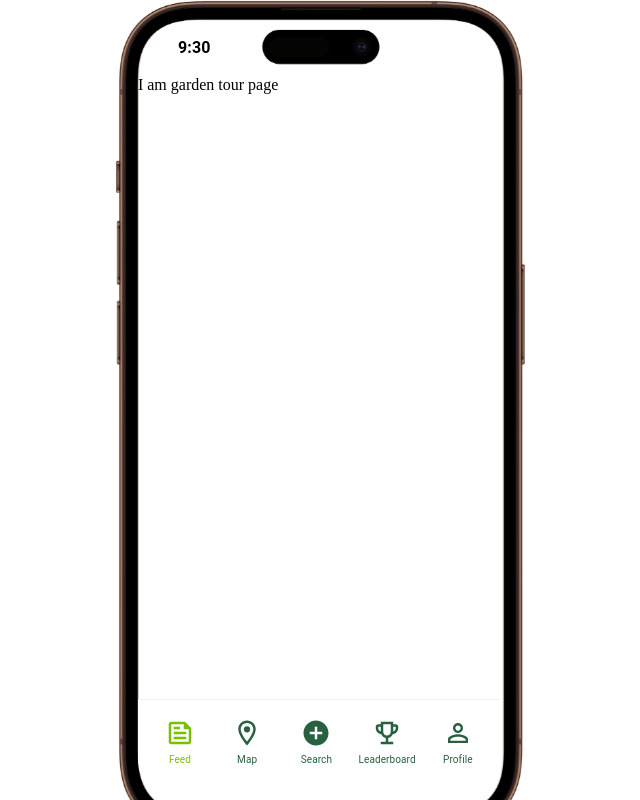
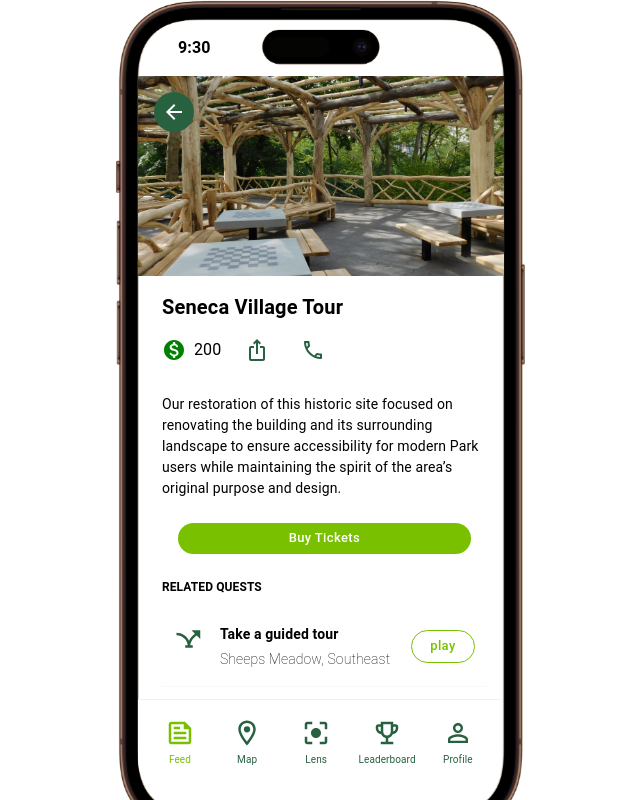
Before and after one commit to otito12/mckinsey-hackathon, a Next.js app in the folder frontend/: page /feed/action/garden-tour in a window 1280 px wide. Shown: the whole page, without its empty margins (320-960 px from the left). Built offline with nearby package versions, Linux system fonts and the light colour scheme.

Commit message:
actions done

```diff
--- a/frontend/app/components/NavBar.tsx
+++ b/frontend/app/components/NavBar.tsx
@@ -3,7 +3,7 @@ import { Button, Grid, Icon, List, Typography } from "@mui/material";
 import React, { use } from "react";
 import FeedOutlinedIcon from "@mui/icons-material/FeedOutlined";
 import LocationOnOutlinedIcon from "@mui/icons-material/LocationOnOutlined";
-import AddCircleOutlinedIcon from "@mui/icons-material/AddCircleOutlined";
+import CenterFocusStrongIcon from "@mui/icons-material/CenterFocusStrong";
 import EmojiEventsOutlinedIcon from "@mui/icons-material/EmojiEventsOutlined";
 import PersonOutlineOutlinedIcon from "@mui/icons-material/PersonOutlineOutlined";
 import { useRouter, usePathname } from "next/navigation";
@@ -84,10 +84,10 @@ export default function NavBar() {
           selected={path.includes("map")}
         />
         <NavItem
-          text={"Search"}
-          link={"search"}
-          icon={AddCircleOutlinedIcon}
-          selected={path.includes("search")}
+          text={"Lens"}
+          link={"lens"}
+          icon={CenterFocusStrongIcon}
+          selected={path.includes("lens")}
         />
         <NavItem
           text={"Leaderboard"}
--- a/frontend/app/feed/action/garden-tour/page.tsx
+++ b/frontend/app/feed/action/garden-tour/page.tsx
@@ -1,6 +1,166 @@
-import { Grid } from "@mui/material";
+"use client";
+import { Button, Grid, IconButton, Typography } from "@mui/material";
 import React from "react";
+import Image from "next/image";
+import iphonebackground from "../../../../public/feature.jpeg";
+import ArrowBackOutlinedIcon from "@mui/icons-material/ArrowBackOutlined";
+import { useRouter } from "next/navigation";
+import IosShareOutlinedIcon from "@mui/icons-material/IosShareOutlined";
+import MonetizationOnRoundedIcon from "@mui/icons-material/MonetizationOnRounded";
+import CallOutlinedIcon from "@mui/icons-material/CallOutlined";
+import SearchIcon from "@mui/icons-material/Search";
+import QuestItem from "@/app/map/sheeps-meadow/components/QuestItem";
+import AirlineStopsIcon from "@mui/icons-material/AirlineStops";
 
 export default function page() {
-  return <Grid>I am garden tour page</Grid>;
+  const router = useRouter();
+  return (
+    <Grid
+      container
+      sx={{ height: "622px", overflow: "scroll" }}
+      alignContent={"start"}
+    >
+      <Grid container sx={{ position: "relative" }}>
+        <Image
+          src={iphonebackground}
+          style={{
+            width: "366px",
+            height: "200px",
+            position: "relative",
+            objectFit: "cover",
+          }}
+          alt="iphone_here"
+        />
+        <Grid
+          item
+          sx={{
+            height: "100%",
+            position: "absolute",
+            zIndex: "5",
+            p: 2,
+          }}
+        >
+          <IconButton
+            disableRipple
+            onClick={() => {
+              router.back();
+            }}
+            sx={{
+              background: "#286140",
+              color: "white",
+              ":hover": { background: "#286140" },
+            }}
+          >
+            <ArrowBackOutlinedIcon />
+          </IconButton>
+        </Grid>
+      </Grid>
+
+      <Grid container pl={3} pr={3} alignContent={"start"}>
+        <Typography
+          fontWeight={"bold"}
+          sx={{ fontSize: "20px !important", pt: 2 }}
+        >
+          Seneca Village Tour
+        </Typography>
+
+        <Grid container pt={1}>
+          {/* Share Contact Donate */}
+          <Grid item pr={2}>
+            {" "}
+            <Grid
+              container
+              pt={1}
+              justifyContent={"start"}
+              alignItems={"center"}
+            >
+              <MonetizationOnRoundedIcon sx={{ color: "green", pr: 1 }} />
+              <Typography sx={{ color: "black" }}>200</Typography>
+            </Grid>
+          </Grid>
+          <IconButton
+            disableRipple
+            size="small"
+            sx={{
+              // borderRadius: "20px",
+              p: 1,
+              background: "white",
+              color: "#286140",
+              textTransform: "none",
+              ":hover": {
+                background: "white",
+              },
+            }}
+          >
+            <IosShareOutlinedIcon />
+          </IconButton>
+
+          <IconButton
+            disableRipple
+            size="small"
+            sx={{
+              // borderRadius: "20px",
+              ml: 2,
+              p: 1,
+              background: "white",
+              color: "#286140",
+              textTransform: "none",
+              ":hover": {
+                background: "white",
+              },
+            }}
+          >
+            <CallOutlinedIcon />
+          </IconButton>
+        </Grid>
+
+        <Grid container></Grid>
+        <Typography sx={{ fontSize: "14px", pt: 3 }}>
+          Our restoration of this historic site focused on renovating the
+          building and its surrounding landscape to ensure accessibility for
+          modern Park users while maintaining the spirit of the area’s original
+          purpose and design.
+        </Typography>
+        <Button
+          disableRipple
+          size="small"
+          sx={{
+            borderRadius: "20px",
+            pl: 2,
+            m: 2,
+            mt: 3,
+            mb: 3,
+            pr: 2,
+            width: "100%",
+            background: "#79C000",
+            color: "white",
+            textTransform: "none",
+            ":hover": {
+              background: "#79C000",
+            },
+          }}
+        >
+          Buy Tickets
+        </Button>
+        <Typography
+          sx={{ fontSize: "12px !important", pb: 2 }}
+          fontWeight={"bold"}
+        >
+          RELATED QUESTS
+        </Typography>
+        <QuestItem
+          outlined={true}
+          icon={AirlineStopsIcon}
+          title={"Take a guided tour"}
+          location={"Sheeps Meadow, Southeast"}
+        />
+        <QuestItem
+          outlined={true}
+          icon={SearchIcon}
+          title={"Find the hidden easter eggs"}
+          location={"Tennis court, Northwest"}
+        />
+      </Grid>
+    </Grid>
+  );
 }
--- a/frontend/app/map/sheeps-meadow/components/QuestItem.tsx
+++ b/frontend/app/map/sheeps-meadow/components/QuestItem.tsx
@@ -6,10 +6,12 @@ import { useRouter } from "next/navigation";
 import featureImage from "../../../../public/feature.jpeg";
 
 export default function QuestItem({
+  outlined = false,
   icon,
   title,
   location,
 }: {
+  outlined?: boolean;
   icon: React.ElementType;
   title: string;
   location: string;
@@ -74,11 +76,12 @@ export default function QuestItem({
                     borderRadius: "20px",
                     pl: 2,
                     pr: 2,
-                    background: "#79C000",
-                    color: "white",
+                    border: outlined ? "1px solid #79C000" : "none",
+                    background: outlined ? "white" : "#79C000",
+                    color: outlined ? "#79C000" : "white",
                     textTransform: "none",
                     ":hover": {
-                      background: "#79C000",
+                      background: outlined ? "white" : "#79C000",
                     },
                   }}
                 >
```
Also changed, not shown: frontend/app/feed/components/QuestCard.tsx (+50 -3 lines), frontend/app/feed/components/QuestCarousel.tsx (+30 -3 lines), frontend/app/map/page.tsx (+80 -2 lines), frontend/app/lens/page.tsx (renamed from frontend/app/search/page.tsx), frontend/public/map.png (added).
